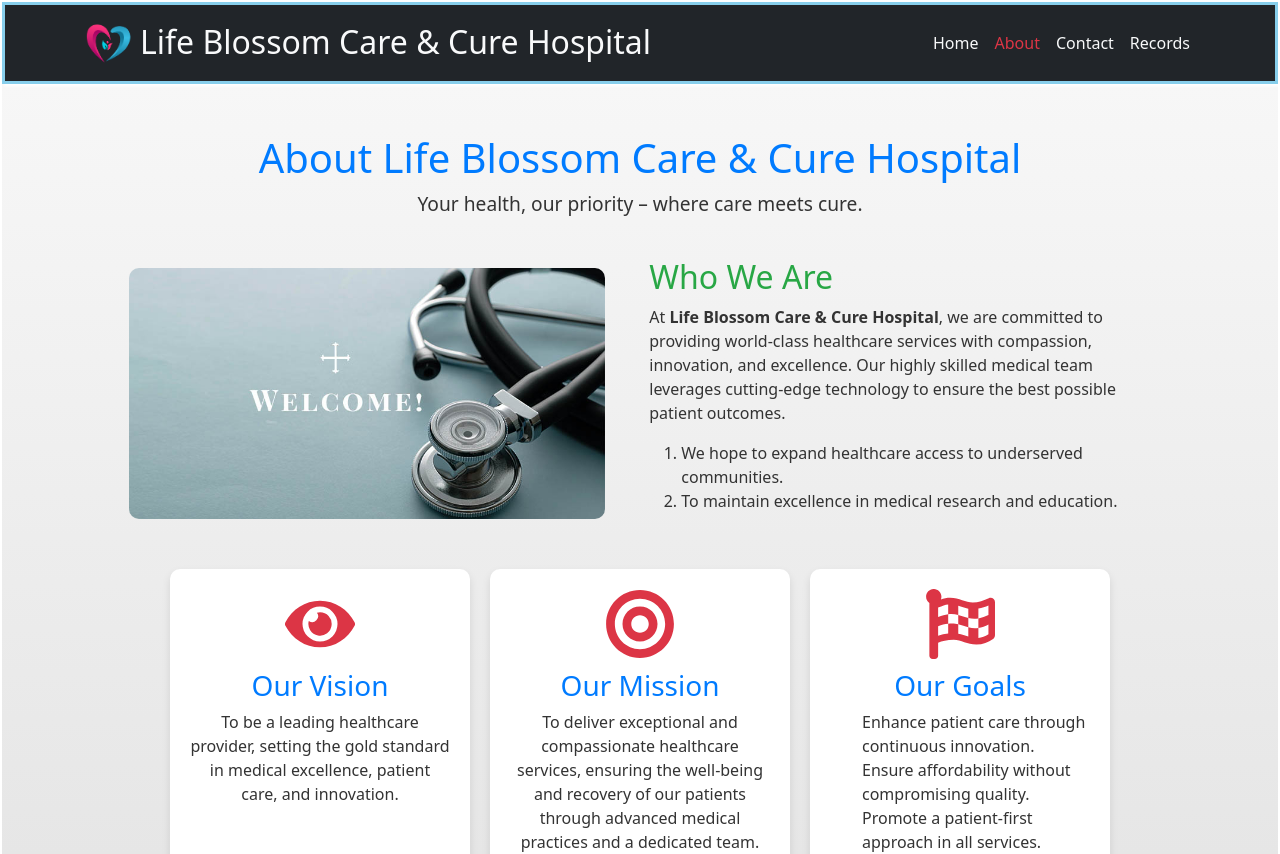
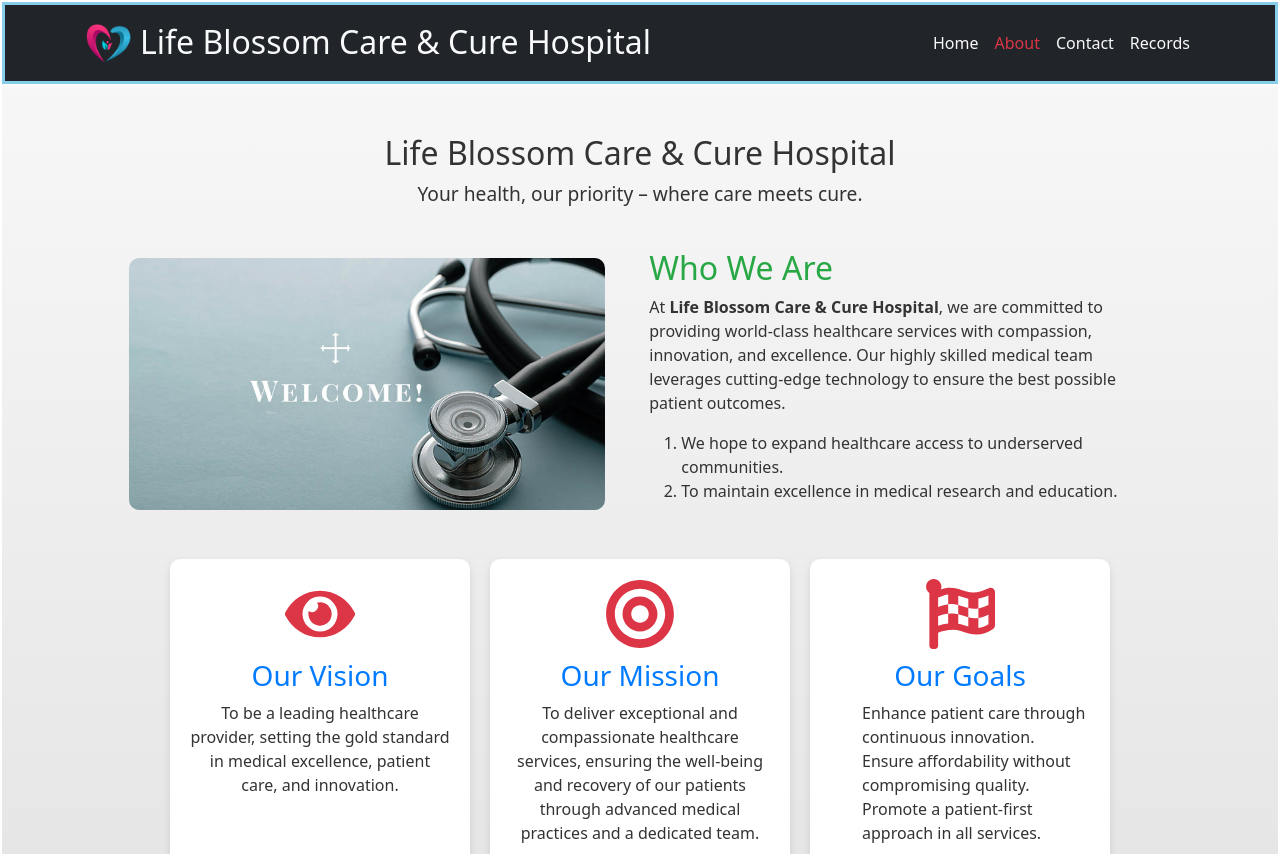
Before and after one commit to Onwodis/life-blossom_nextjs, a Next.js app: page /about in a window 1280 px wide. Shown: the top 854 px of the page. Built offline with nearby package versions, Linux system fonts and the light colour scheme.

Commit message:
first commit

```diff
--- a/app/components/home/About.jsx
+++ b/app/components/home/About.jsx
@@ -16,7 +16,7 @@ const AboutUs = () => {
         animate={{ opacity: 1, y: 0 }}
         transition={{ duration: 1 }}
       >
-        <h1>About Life Blossom Care & Cure Hospital</h1>
+        <h2>Life Blossom Care & Cure Hospital</h2>
         <p>Your health, our priority – where care meets cure.</p>
       </motion.div>
 
```
